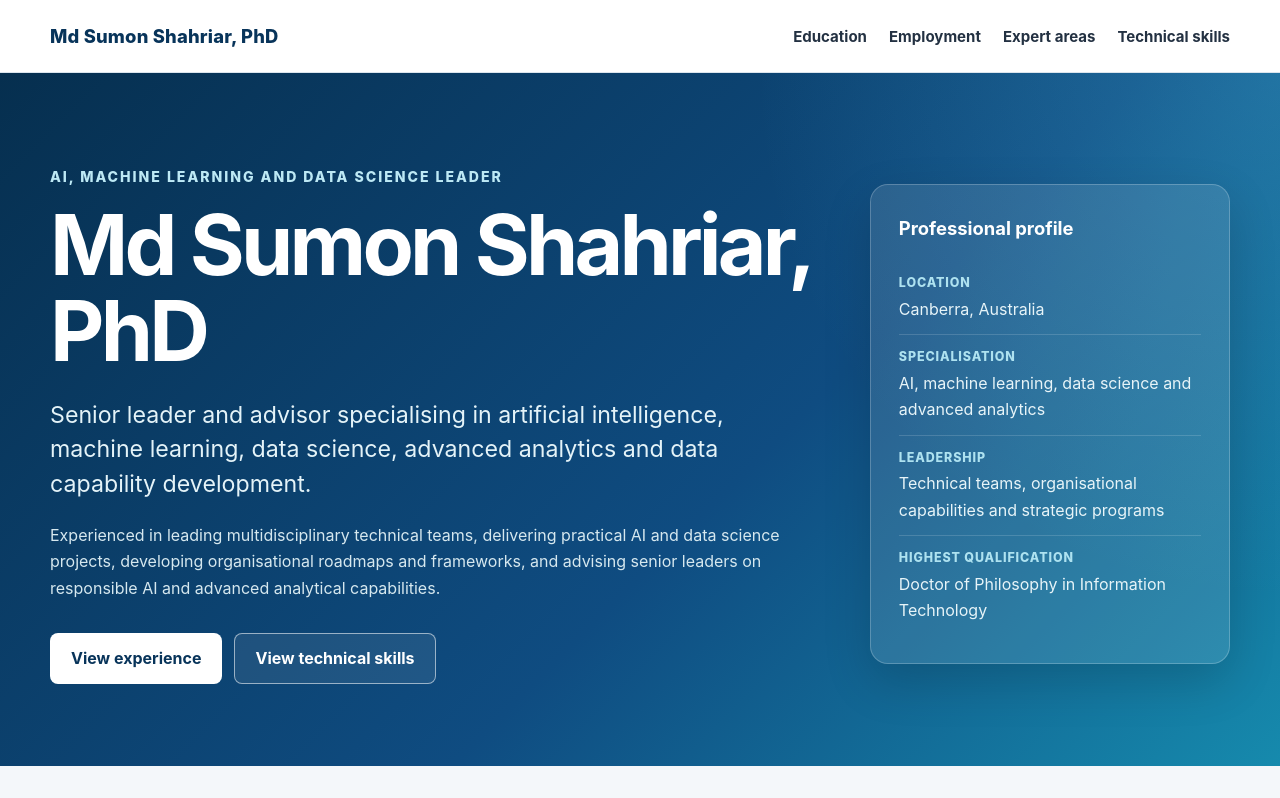
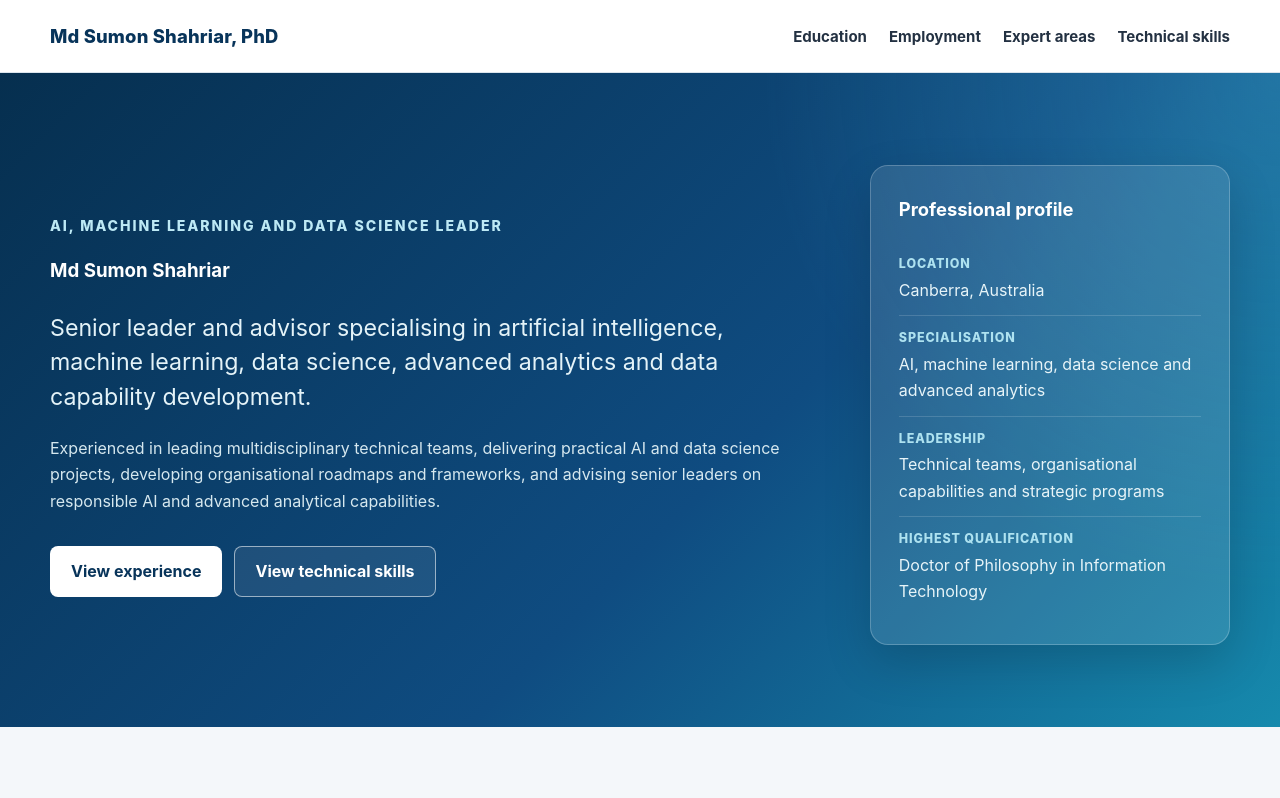
Before and after one commit to mdsumonshahriar/mdsumonshahriar.github.io, a plain HTML site: page index.html in a window 1280 px wide. Shown: the top 798 px of the page. Drawn offline with Linux system fonts and the light colour scheme.

Commit message:
Update index.html

```diff
--- a/index.html
+++ b/index.html
@@ -689,7 +689,7 @@
       <div>
         <p class="eyebrow">AI, machine learning and data science leader</p>
 
-        <h1 id="main-heading">Md Sumon Shahriar, PhD</h1>
+        <h3 id="main-heading">Md Sumon Shahriar</h3>
 
         <p class="hero-title">
           Senior leader and advisor specialising in artificial intelligence,
```
